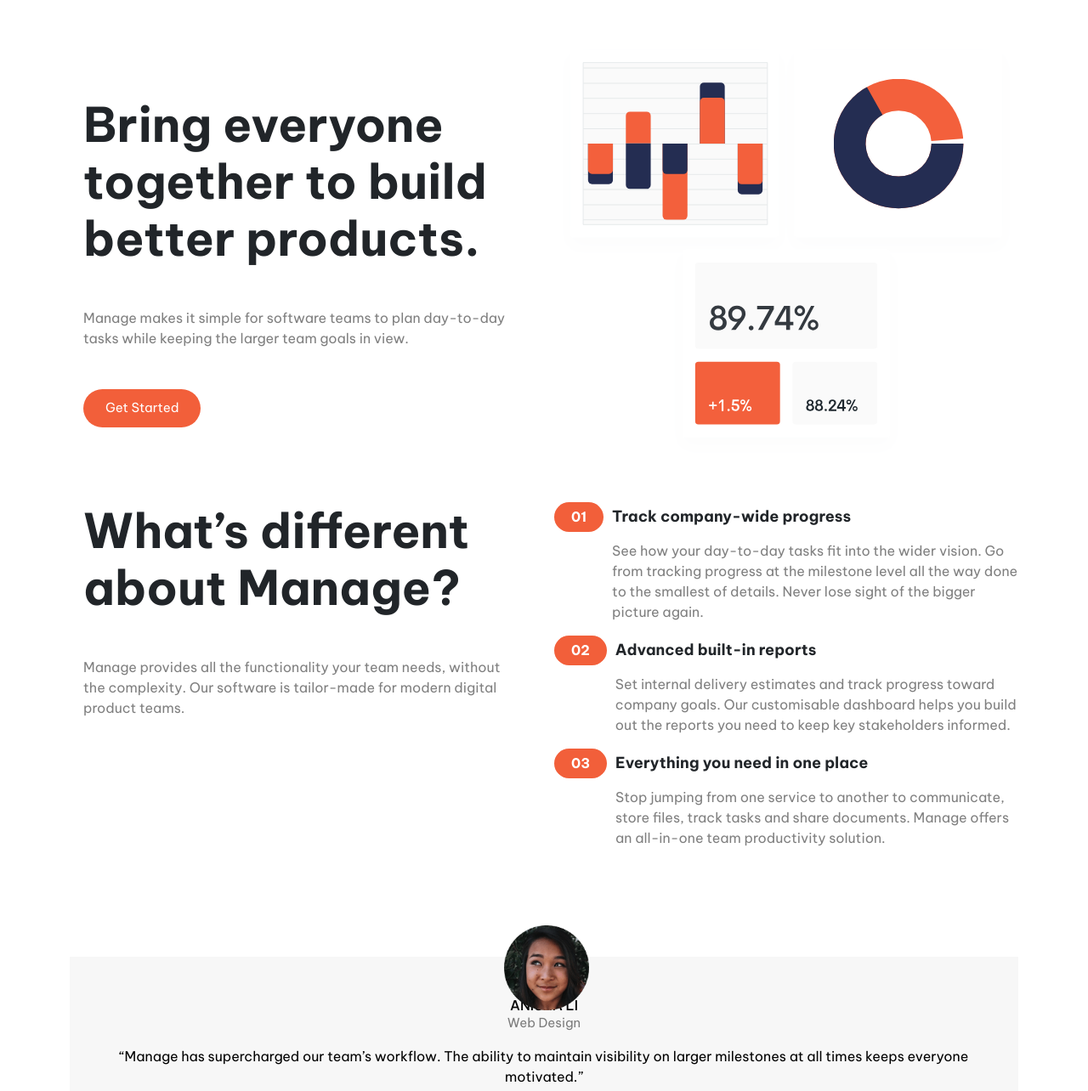
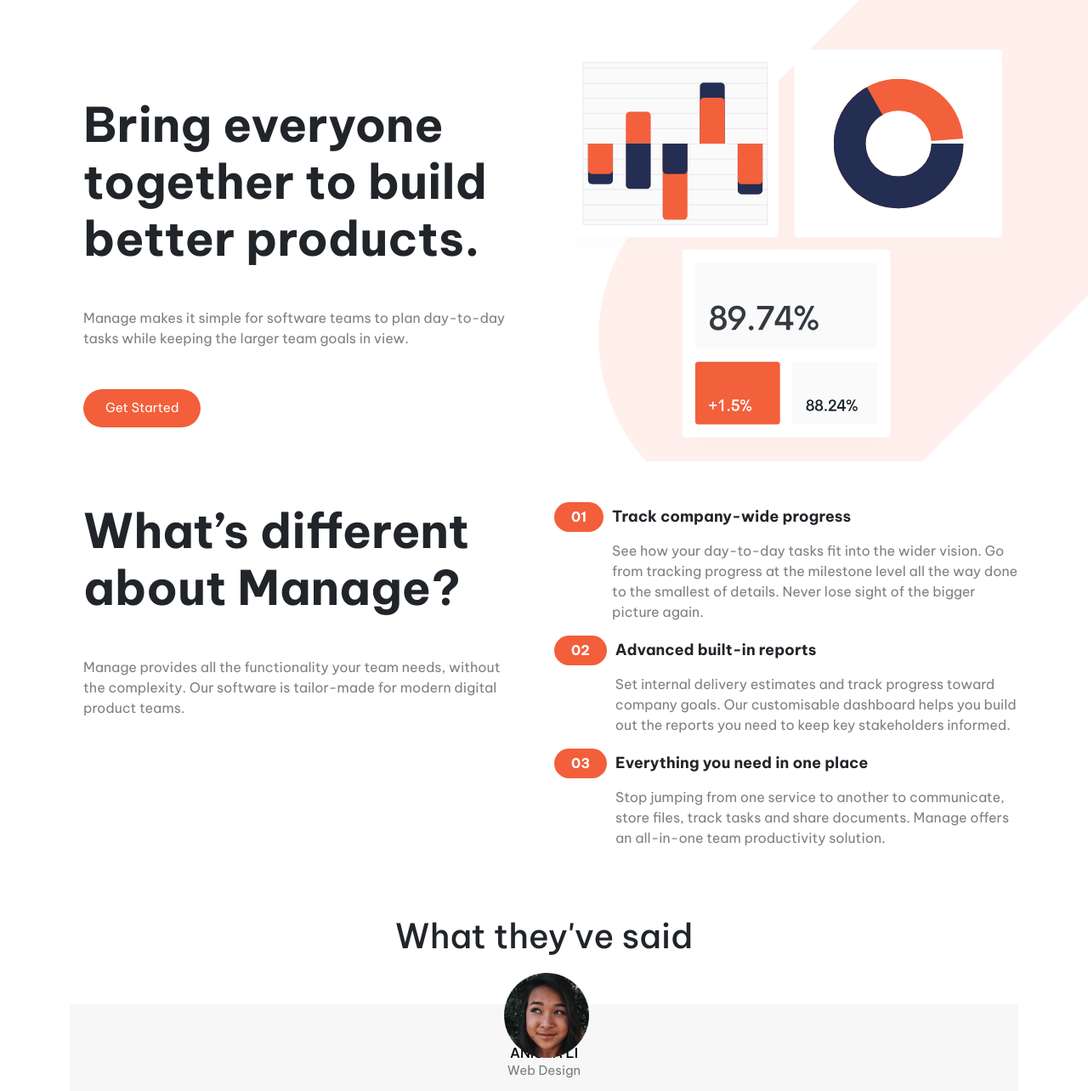
Before and after one commit to Mohammadkardi1/manage-landing-page, a plain HTML site: page index.html in a window 1280 px wide. Shown: the part 84-1368 px from the top of the page at 85% size. Drawn offline with Linux system fonts and the light colour scheme.

Commit message:
update style

```diff
--- a/css/styles.css
+++ b/css/styles.css
@@ -46,6 +46,22 @@
 
 
 /* Start Products Section */
+.products {
+    position: relative;
+}
+.products::before {
+    content: "";
+    position:absolute;
+    z-index: -1;
+    inset: 0;
+    background-image: url("../images/bg-tablet-pattern.svg");
+    background-repeat: no-repeat;
+    top: -50%;
+    left: 55%;
+}
+.products .card {
+    background: none;
+}
 .products .products-text .card-body button {
     background-color:var(--Bright-Red);
     color: #FFFFFF;
@@ -57,7 +73,33 @@
 
 
 
+
+
+
+
+
 /* Start Manage Section */
+.manage {
+    position: relative;
+    background:none;
+}
+/* .manage .underlay {
+    position: relative;
+} */
+/* .manage .underlay  {
+    position: absolute;
+    z-index: -1;
+    inset:0;
+    background-image:url("../images/bg-tablet-pattern.svg");
+    background-repeat: no-repeat;
+} */
+    /* transform: rotate(276deg); */
+
+.manage .card {
+    background: none;
+}
+
+
 .manage .manage-list ol {
     counter-reset: count;
     list-style:none;
@@ -155,12 +197,19 @@
 
 
 /* Start Testimonials Section */
+.testimonials {
+    position: relative;
+}
 .testimonials .carousel .carousel-indicators button{
     width: 10px;
     height: 10px;
     background: none;
-    border: 3px solid black;
+    border: 3px solid var(--Bright-Red);
     border-radius: 50%;
+}
+.testimonials .carousel .carousel-indicators button.active {
+    background-color: var(--Bright-Red);
+    border: 3px solid var(--Bright-Red);
 }
 .testimonials .carousel .carousel-inner .carousel-caption {
     position: static;
--- a/index.html
+++ b/index.html
@@ -81,11 +81,9 @@
 
 
   <!-- Start Manage Section -->
-  <div class="manage">
+  <div class="manage  pb-5">
     <div class="container">
-
-      <div class="row mb-5">
-
+      <div class="row">
         <div class="col-xm-12 col-lg-6  mb-lg-0">
           <div class="card text-center text-lg-start border-0">
             <div class="card-body pt-0">
@@ -98,8 +96,6 @@
             </div>
           </div>
         </div>
-
-
         <div class="col-xm-12 col-lg-6 manage-list">
           <ol>
             <li>
@@ -112,7 +108,6 @@
                   </p>
               </div>
             </li>
-
             <li>
               <div class="list-item">
                 <p class="item-title m-0">Advanced built-in reports</p>
@@ -122,9 +117,7 @@
                   you need to keep key stakeholders informed.
                 </p>
               </div>
-
             </li>
-
             <li>
               <div class="list-item ">
                 <p class="item-title m-0">Everything you need in one place</p>
@@ -134,14 +127,14 @@
                   productivity solution.
                 </p>
               </div>
-
-
             </li>
           </ol>
-
         </div>
       </div>
     </div>
+    <!-- <div class="underlay">
+
+    </div> -->
   </div>
   <!-- End Manage Section -->
 
@@ -150,7 +143,9 @@
 
     <!-- Start Testimonials Section -->
     <div class="testimonials mb-5">
+
       <div class="container">
+        <h1 class="text-center">What they've said</h1>
         <div id="carouselExampleCaptions" class="carousel slide text-center">
           <div class="carousel-indicators">
               <button type="button" data-bs-target="#carouselExampleCaptions" data-bs-slide-to="0" class="active" aria-current="true" aria-label="Slide 1"></button>
@@ -182,7 +177,6 @@
                           </div>
                       </div>
                   </div>
-
                   <div class="carousel-item">
                       <div class="carousel-caption py-0 my-5 d-block">
                           <img src="./images/avatar-richard.png" class="mb-3" alt="...">
@@ -194,7 +188,6 @@
 
                       </div>
                   </div>
-
                   <div class="carousel-item">
                     <div class="carousel-caption py-0 my-5 d-block">
                         <img src="./images/avatar-shanai.png" class="mb-3" alt="...">
@@ -210,9 +203,7 @@
         </div>
         <div class="testimonials-button text-center">
           <button href="#" class="btn">Get Started</button>
-
         </div>
-
       </div>
     </div>
   <!-- End Testimonials Section -->
@@ -266,14 +257,11 @@
             <li>Privacy Policy</li>
           </ul>
         </div>
-
         <div class="col d-flex flex-column justify-content-between">
           <form class="">
-
             <div class="">
               <button class="btn btn-primary" type="submit">Submit form</button>
             </div>
-
             <div class="">
               <input type="text" class="form-control is-valid" id="validationServer01" value="Mark" required>
               <div class="valid-feedback">
@@ -281,12 +269,10 @@
               </div>
             </div>
           </form>
-
           <div>
             <p>Copyright 2020. All Rights Reserved</p>
           </div>
         </div>
-
       </div>
     </div>
   </div>
```
